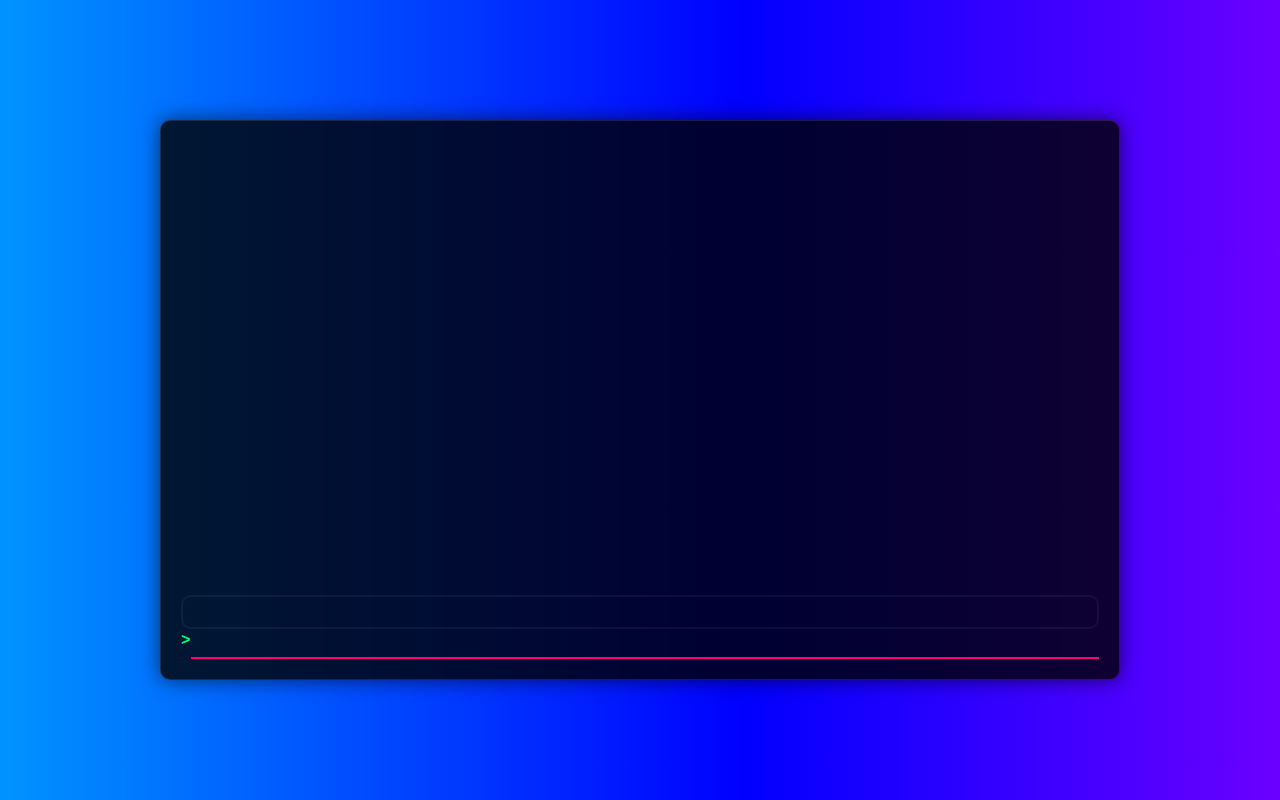
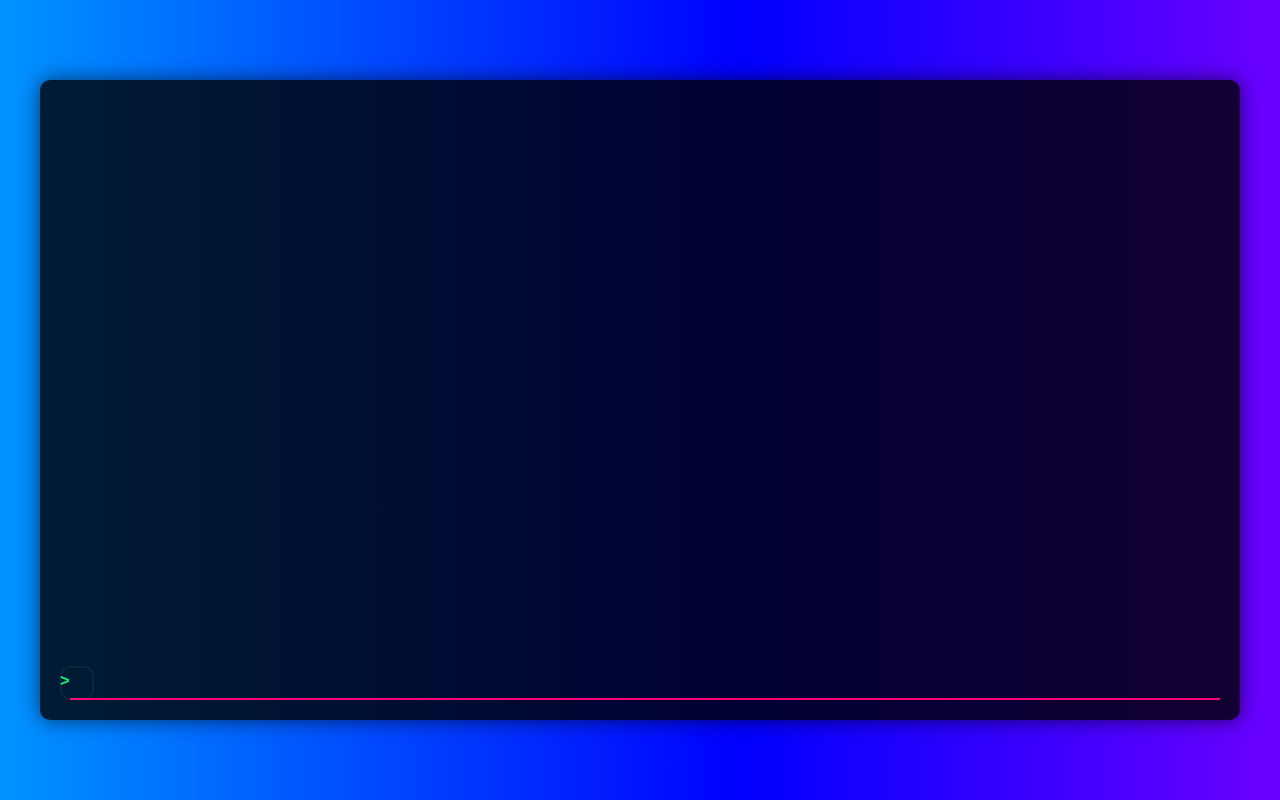
Before and after one commit to Pr1s0n3r627/cli_folio, a React (Vite) app: page / in a window 1280 px wide. Built offline with nearby package versions, Linux system fonts and the light colour scheme.

Commit message:
Update Terminal.css

```diff
--- a/src/components/Terminal.css
+++ b/src/components/Terminal.css
@@ -21,16 +21,16 @@ body {
   }
 
 .terminal-container {
-  width: 80%;
+  width: 100%;
   max-width: auto;
   background-color: rgba(0, 0, 0, 0.8);
   padding: 20px;
   border-radius: 10px;
   box-shadow: 0 0 20px rgba(0, 0, 0, 0.6);
-  border: 1px solid rgba(255, 255, 255, 0.1);
+  border: 0px solid rgba(255, 255, 255, 0.1);
   position: relative;
-  min-width: 120vh;
-  min-height: 70vh;
+  min-width: 150vh;
+  min-height: 80vh;
   justify-content: end;
   display: flex;
     flex-direction: column;
@@ -44,7 +44,7 @@ body {
   font-size: 16px;
   font-weight: 300;
   border-radius: 10px;
-  position: relative;
+  position: absolute;
   /* box-shadow: inset 0 0 15px rgba(0, 0, 0, 0.5); */
   border: 2px solid rgba(255, 255, 255, 0.05);
 }
```
